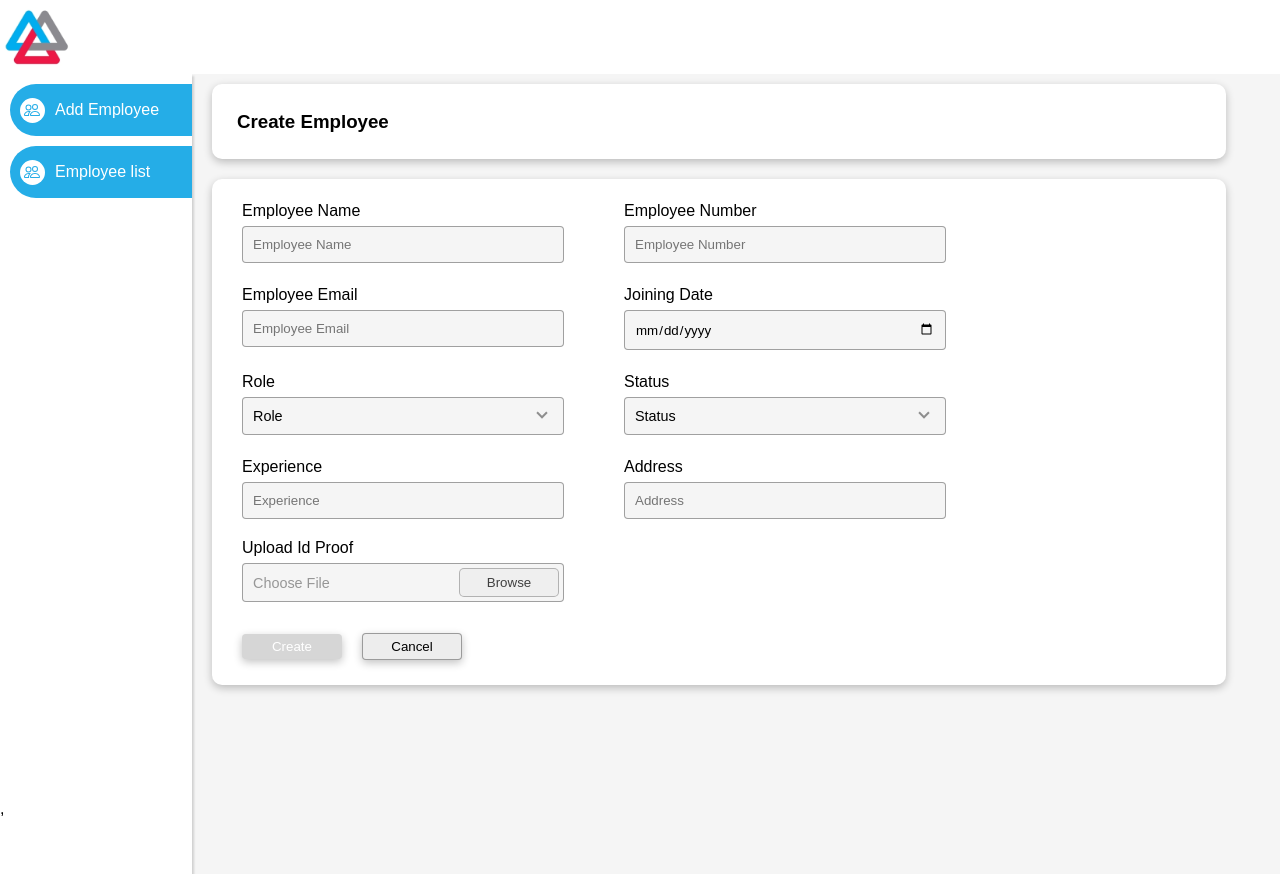
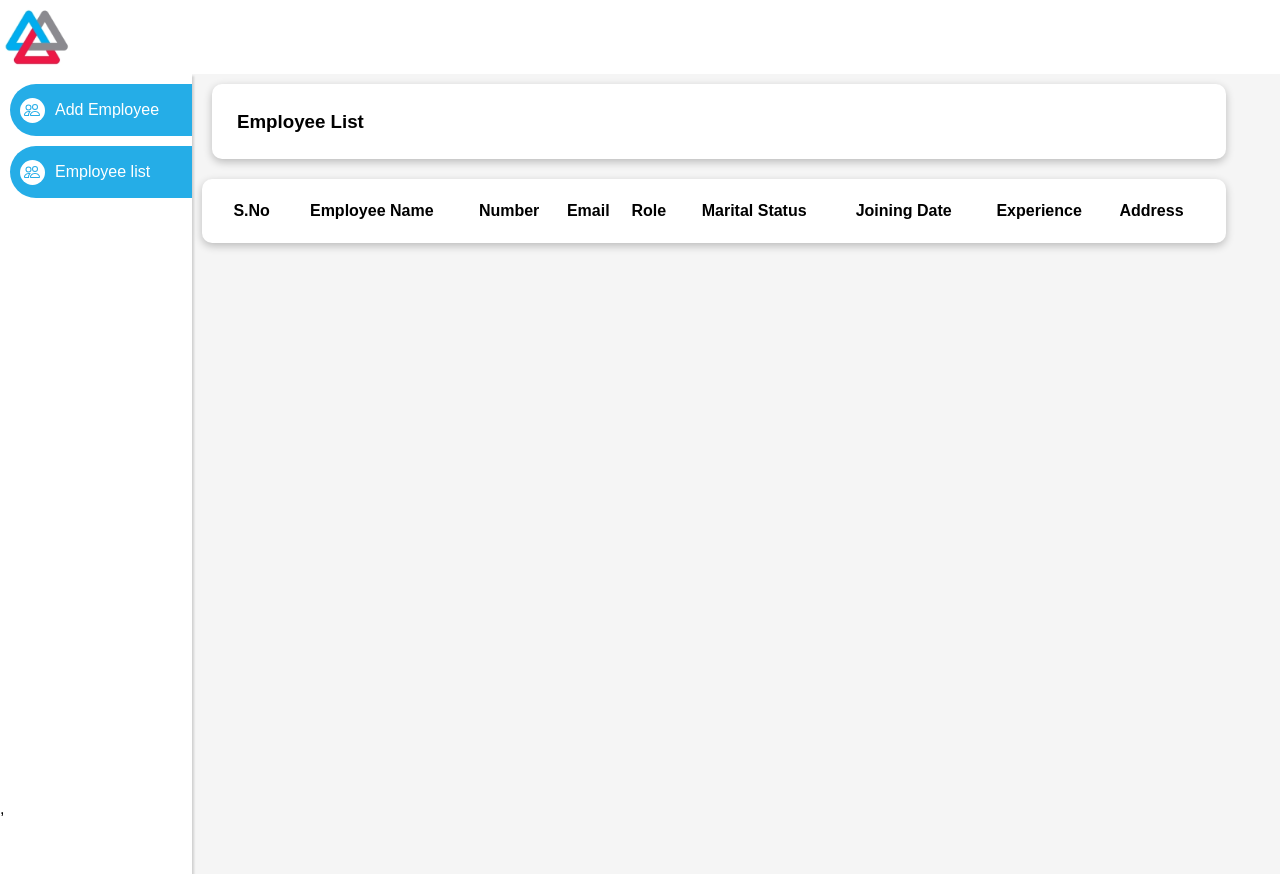
Before and after one commit to Scramjet911/companyApiReact, a React (Create React App) app: page / in a window 1280 px wide. Both pictures are taken after a click on the element "Employee list". Built offline with nearby package versions, Linux system fonts and the light colour scheme.

Commit message:
Added Redux functionality

```diff
--- a/src/App.js
+++ b/src/App.js
@@ -3,10 +3,10 @@ import './App.css';
 import SideBar from './components/SideBar';
 import EmployeeForm from './components/EmployeeForm';
 import EmployeeList from './components/EmployeeList';
-// import { connect } from 'react-redux';
+import { connect } from 'react-redux';
 // import { setEmployeeList } from './actions';
 
-function App() {
+function App(props) {
   return (
     <div className='App'>
       <div className='header-logo'>
@@ -14,11 +14,20 @@ function App() {
       </div>
       <div className='main-container'>
         <SideBar />
-        <EmployeeForm />
-        {/* <EmployeeList /> */}
+        {props.showEmployeeList?
+          <EmployeeList />
+          :
+          <EmployeeForm />
+        }
       </div>
     </div>
   );
 }
 
-export default App;
+const mapStateToProps = (state) => ({
+  showEmployeeList: state.showEmployeeList
+});
+
+// const mapDispatchToProps = () => {return {}}
+
+export default connect(mapStateToProps)(App);
--- a/src/components/EmployeeForm.jsx
+++ b/src/components/EmployeeForm.jsx
@@ -21,7 +21,6 @@ const EmployeeForm = (props) => {
     const statusRef = useRef(null);
 
     const onFieldsChange = (forceValue = true) => {
-        console.log(nameRef.current.value);
         if (nameRef.current?.value &&
             numberRef.current?.value &&
             emailRef.current?.value &&
@@ -37,7 +36,9 @@ const EmployeeForm = (props) => {
         }
     }
 
-    const saveEmployee = () => {
+    const saveEmployee = (e) => {
+        e.preventDefault();
+        console.log(roleRef.current?.value);
         const newEmployee = {
             name : nameRef.current?.value,
             number : numberRef.current?.value,
@@ -125,9 +126,6 @@ const EmployeeForm = (props) => {
     )
 };
 
-
-const mapStateToProps = () => {}
-
 const mapDispatchToProps = (dispatch) => {
     return {
         addEmployee: (employee) => {
@@ -136,4 +134,4 @@ const mapDispatchToProps = (dispatch) => {
     }
 }
 
-export default connect(mapStateToProps, mapDispatchToProps)(EmployeeForm);
+export default connect(null, mapDispatchToProps)(EmployeeForm);
--- /dev/null
+++ b/src/components/EmployeeList.css
@@ -0,0 +1,13 @@
+.list-container{
+    padding: 20px;
+}
+.employee-table{
+    width: 100%;
+}
+.employee-table td {
+    text-align: center;
+}
+.delete-icon{
+    width: 20px;
+    cursor: pointer;
+}
--- a/src/components/EmployeeList.jsx
+++ b/src/components/EmployeeList.jsx
@@ -1,37 +1,55 @@
 import { connect } from "react-redux"
 import { deleteEmployee } from "../actions"
+import DeleteIcon from '../images/delete.png';
+import './EmployeeList.css';
 
-const EmployeeList = () => {
+const EmployeeList = (props) => {
     return (
         <div className='form-container'>
             <div className='container form-title'>
                 <h3>Employee List</h3>
             </div>
-            <div className='container employee-form fields-container'>
-                <table>
+            <div className='container list-container'>
+                <table className='employee-table'>
                     <thead>
-                        <td>S.No</td>
-                        <td>Employee Name</td>
-                        <td>Number</td>
-                        <td>Email</td>
-                        <td>Role</td>
-                        <td>Marital Status</td>
-                        <td>Joining Date</td>
-                        <td>Experience</td>
-                        <td>Address</td>
-                        <td> </td>
+                        <tr>
+                            <th>S.No</th>
+                            <th>Employee Name</th>
+                            <th>Number</th>
+                            <th>Email</th>
+                            <th>Role</th>
+                            <th>Marital Status</th>
+                            <th>Joining Date</th>
+                            <th>Experience</th>
+                            <th>Address</th>
+                            <th> </th>
+                        </tr>
                     </thead>
-                    <tr>
-                        <td>Employee 1</td>
-                        <td>Employee 1</td>
-                        <td>Emp</td>
-                        <td>Emp</td>
-                        <td>Emp</td>
-                        <td>Emp</td>
-                        <td>Emp</td>
-                        <td>Emp</td>
-                        <td>Emp</td>
-                    </tr>
+                    <tbody>
+                        {
+                            props.employeeList.map((el, i) => {
+                                return (
+                                    <tr key={i}>
+                                        <td>{i+1}</td>
+                                        <td>{el.name}</td>
+                                        <td>{el.number}</td>
+                                        <td>{el.email}</td>
+                                        <td>{el.role}</td>
+                                        <td>{el.status}</td>
+                                        <td>{el.joiningDate}</td>
+                                        <td>{el.experience}</td>
+                                        <td>{el.address}</td>
+                                        <td>
+                                            <div className='icon-container' onClick={() => props.deleteEmployee(i)}>
+                                                <img className='delete-icon' src={DeleteIcon} alt='delete icon'/>
+                                            </div>
+                                        </td>
+                                    </tr>
+
+                                )
+                            })
+                        }
+                    </tbody>
                 </table>
 
             </div>
--- a/src/reducers.jsx
+++ b/src/reducers.jsx
@@ -1,8 +1,9 @@
 const initialState = {
-    employeeList: [],
+    EmployeeList: [],
+    showEmployeeList: false,
 }
 
-const Employees = (state=initialState, action={}) => {
+const Employees = (state=initialState, action) => {
     switch (action.type) {
         case 'ADD_EMPLOYEE':{
             const empList = [...state.EmployeeList, action.payload];
```
Also changed, not shown: src/images/delete.png (added).
